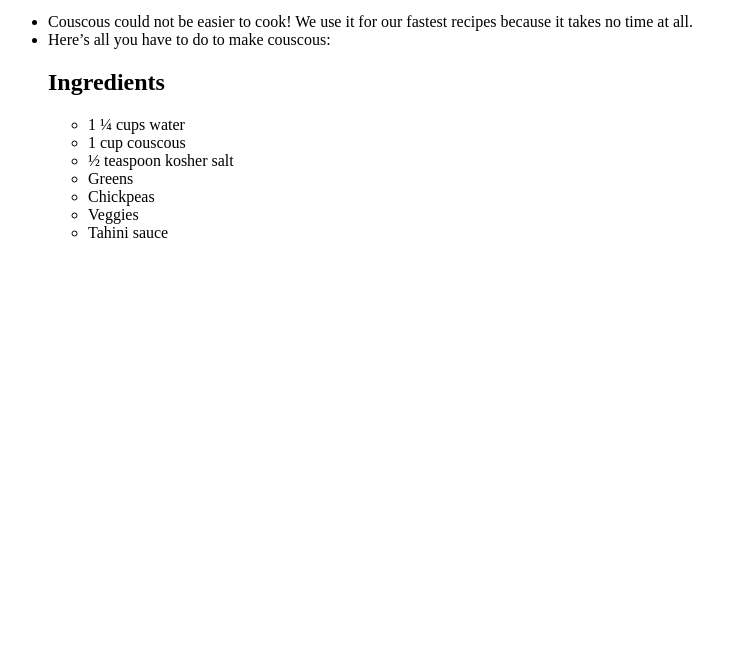
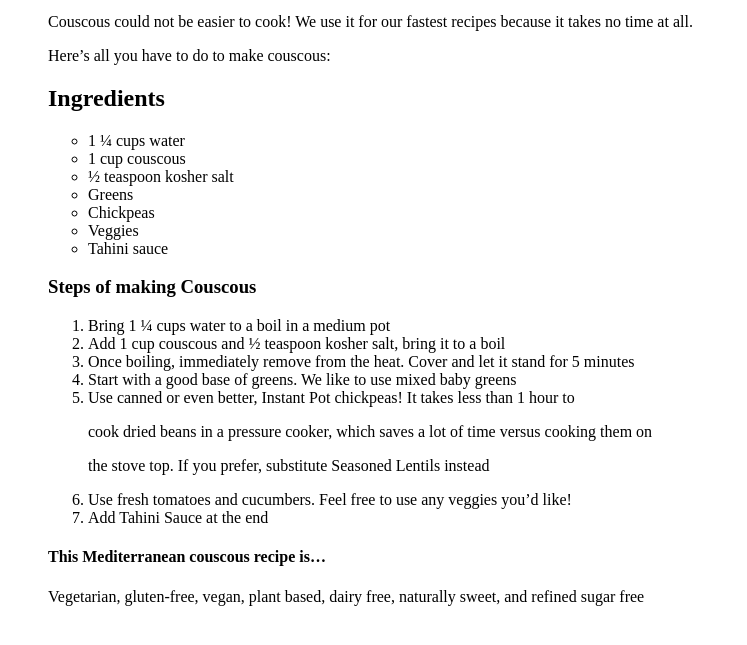
Before and after one commit to MalekTx35/odin-recipes, a plain HTML site: page recipes/couscous.html in a window 1280 px wide. Shown: the part 101-746 px from the top of the page, without its empty margins (0-747 px from the left). Drawn offline with Linux system fonts and the light colour scheme.

Commit message:
update Description by using <p> tags instead of <li>

```diff
--- a/recipes/couscous.html
+++ b/recipes/couscous.html
@@ -11,8 +11,8 @@
 
     <img src="./couscous" alt="Mediterranean Couscous Dish">
     <ul>
-        <li>Couscous could not be easier to cook! We use it for our fastest recipes because it takes no time at all.</li>
-         <li>Here’s all you have to do to make couscous:</li>
+        <p>Couscous could not be easier to cook! We use it for our fastest recipes because it takes no time at all.</p>
+         <p>Here’s all you have to do to make couscous:</p>
          <h2>Ingredients</h2>
          <ul>
             <li>1 ¼ cups water</li>
@@ -24,6 +24,22 @@
             <li>Tahini sauce</li>
          </ul>
 
+         <h3>Steps of making Couscous</h3>
+         <ol>
+            <li>Bring 1 ¼ cups water to a boil in a medium pot</li>
+            <li>Add 1 cup couscous and ½ teaspoon kosher salt, bring it to a boil</li>
+            <li>Once boiling, immediately remove from the heat. Cover and let it stand for 5 minutes</li>
+            <li>Start with a good base of greens. We like to use mixed baby greens</li>
+            <li>Use canned or even better, Instant Pot chickpeas! It takes less than 1 hour to</li>
+             <p>cook dried beans in a pressure cooker, which saves a lot of time versus cooking them on</p>
+             <p>the stove top. If you prefer, substitute Seasoned Lentils instead</p>
+            <li>Use fresh tomatoes and cucumbers. Feel free to use any veggies you’d like!</li>
+            <li>Add Tahini Sauce at the end</li>
+         </ol>
+
+         <h4>This Mediterranean couscous recipe is…</h4>
+         <p>Vegetarian, gluten-free, vegan, plant based, dairy free, naturally sweet, and refined sugar free</p>
+
 
     </ul>
 
```
